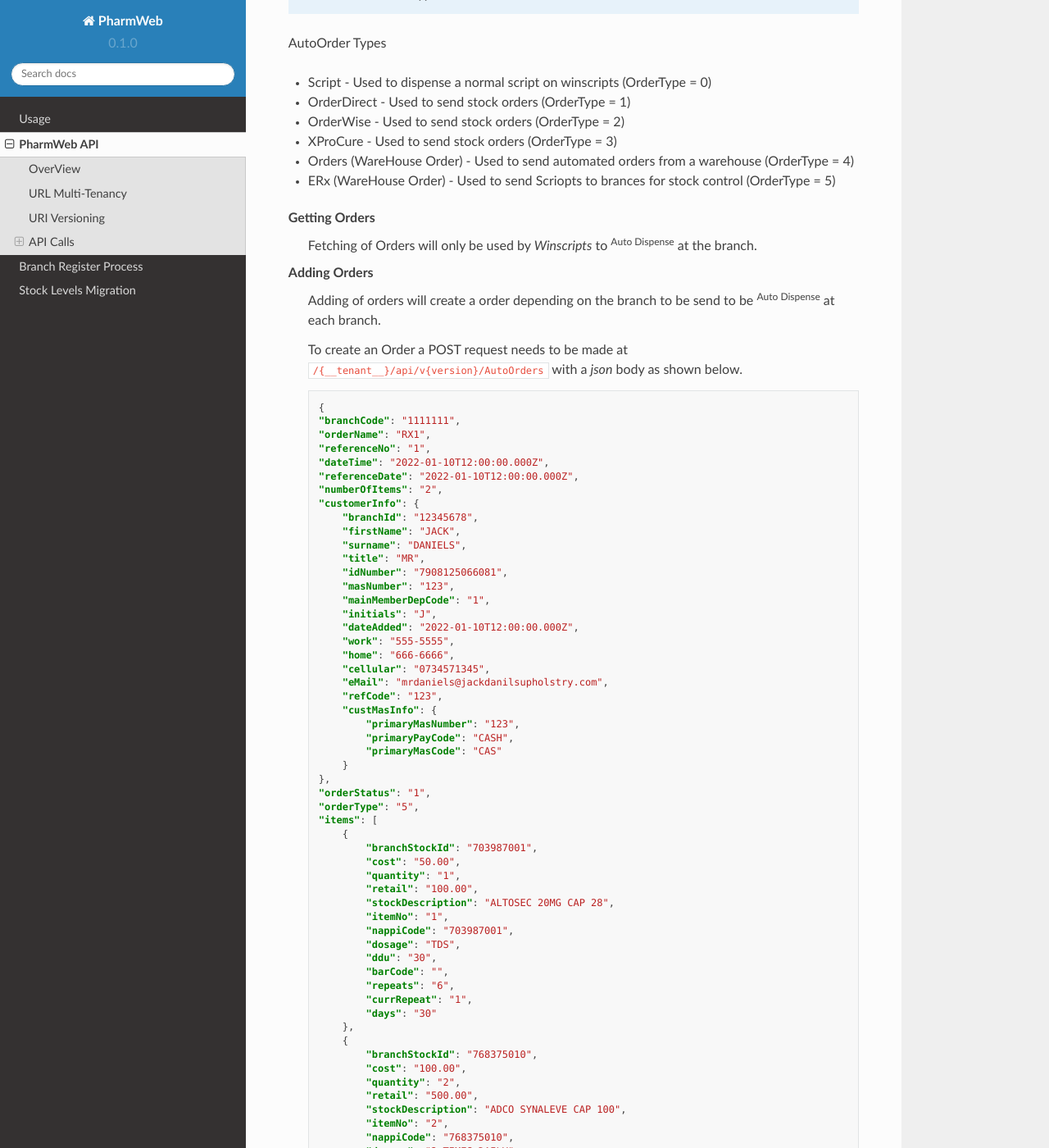
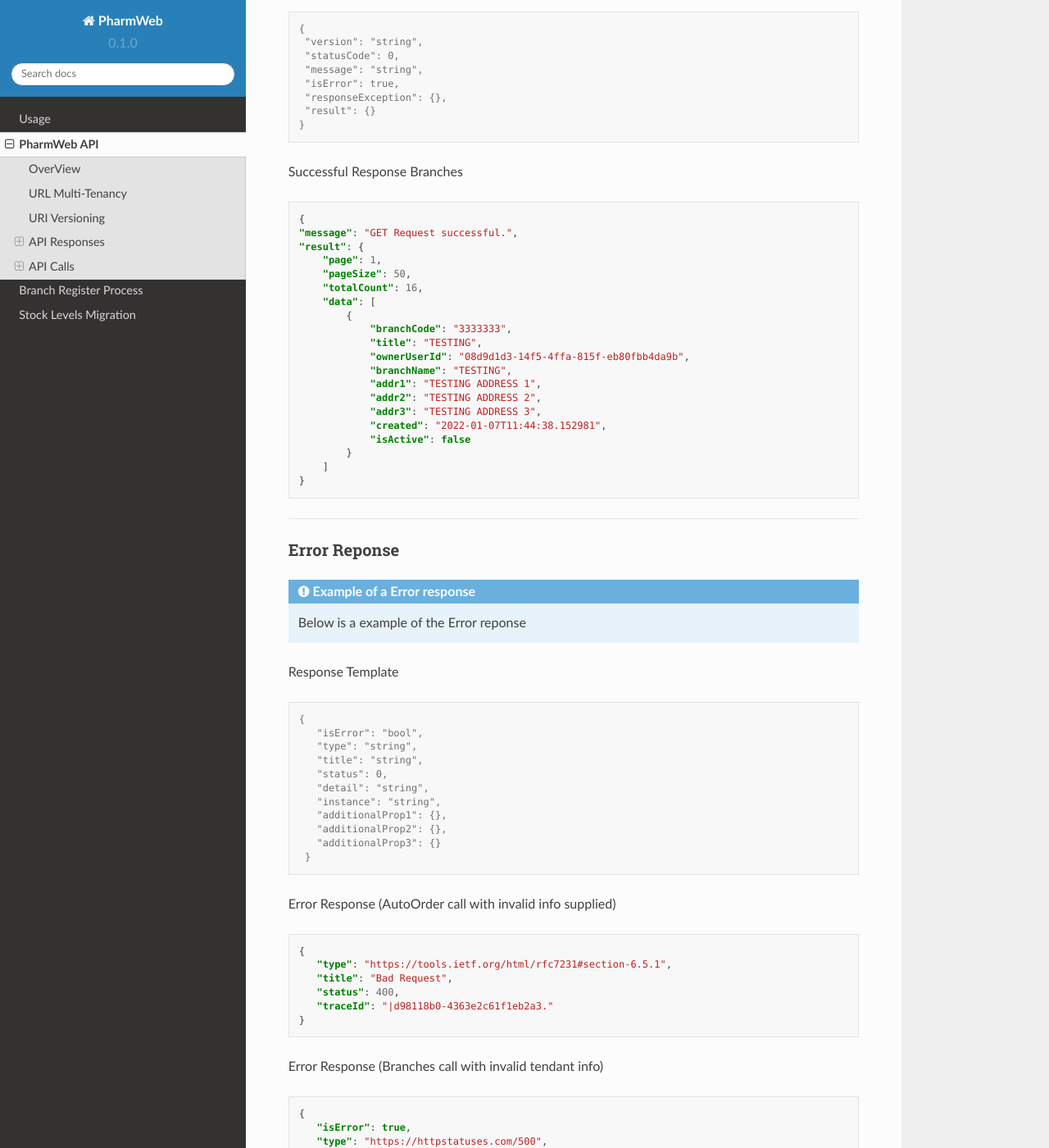
Before and after one commit to Torrafuzar/PharmWebAPI, a Sphinx documentation site: the page built from docs/source/api.rst, in a window 1280 px wide and 1400 px high, scrolled down 2952 px. Shown: the whole window at 82% size. Built offline with Sphinx 7.4.7 and the Read the Docs theme 2.0.0, drawn with Linux system fonts in a browser that asks for light colours; some of the changed text lies outside the part shown.

Commit message:
Update api.rst

```diff
--- a/docs/source/api.rst
+++ b/docs/source/api.rst
@@ -59,6 +59,108 @@
   /Test/api/**v1**/Test
 
 --------------------------------------------------------------------------------------------------------------------------------------------
+
+API Responses
+-------------
+
+Successful Reponse
+^^^^^^^^^^^^^^^^^^
+
+.. admonition:: Example of a Successful response
+
+   Below is a example of the Successful ``Paging`` response for the ``/{__tenant__}/api/v{version}/Branch`` endpoint.
+
+Response Template
+
+.. code-block:: console
+
+    {
+     "version": "string",
+     "statusCode": 0,
+     "message": "string",
+     "isError": true,
+     "responseException": {},
+     "result": {}
+    }
+
+Successful Response Branches
+
+.. code-block:: json
+
+    {
+    "message": "GET Request successful.",
+    "result": {
+        "page": 1,
+        "pageSize": 50,
+        "totalCount": 16,
+        "data": [
+            {
+                "branchCode": "3333333",
+                "title": "TESTING",
+                "ownerUserId": "08d9d1d3-14f5-4ffa-815f-eb80fbb4da9b",
+                "branchName": "TESTING",
+                "addr1": "TESTING ADDRESS 1",
+                "addr2": "TESTING ADDRESS 2",
+                "addr3": "TESTING ADDRESS 3",
+                "created": "2022-01-07T11:44:38.152981",
+                "isActive": false
+            }
+        ]
+    }
+
+--------------------------------------------------------------------------------------------------------------------------------------------
+
+Error Reponse
+^^^^^^^^^^^^^^^^^^
+
+.. admonition:: Example of a Error response
+
+   Below is a example of the Error reponse
+
+
+Response Template
+
+.. code-block:: console
+
+  {
+     "isError": "bool",
+     "type": "string",
+     "title": "string",
+     "status": 0,
+     "detail": "string",
+     "instance": "string",
+     "additionalProp1": {},
+     "additionalProp2": {},
+     "additionalProp3": {}
+   }
+
+
+Error Response (AutoOrder call with invalid info supplied)
+
+.. code-block:: json
+
+    {
+       "type": "https://tools.ietf.org/html/rfc7231#section-6.5.1",
+       "title": "Bad Request",
+       "status": 400,
+       "traceId": "|d98118b0-4363e2c61f1eb2a3."
+    }
+
+Error Response (Branches call with invalid tendant info)
+
+.. code-block:: json
+
+    {
+       "isError": true,
+       "type": "https://httpstatuses.com/500",
+       "title": "Internal Server Error",
+       "status": 500,
+       "detail": "Unknown database 'erx'",
+       "instance": "/ErxTes/api/v1/Branch",
+       "extensions": {}
+    }
+
+
 
 API Calls
 ---------
```
